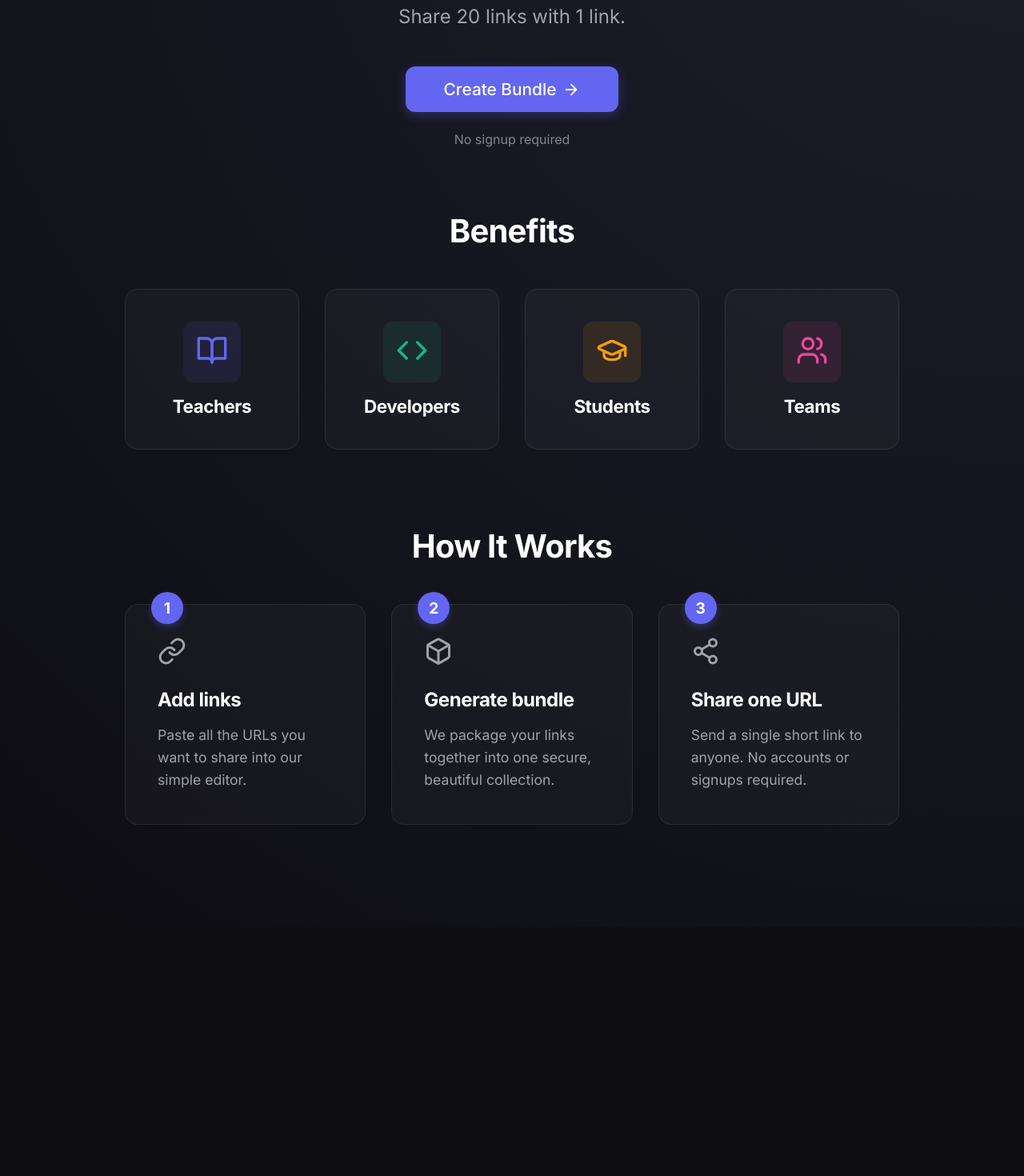
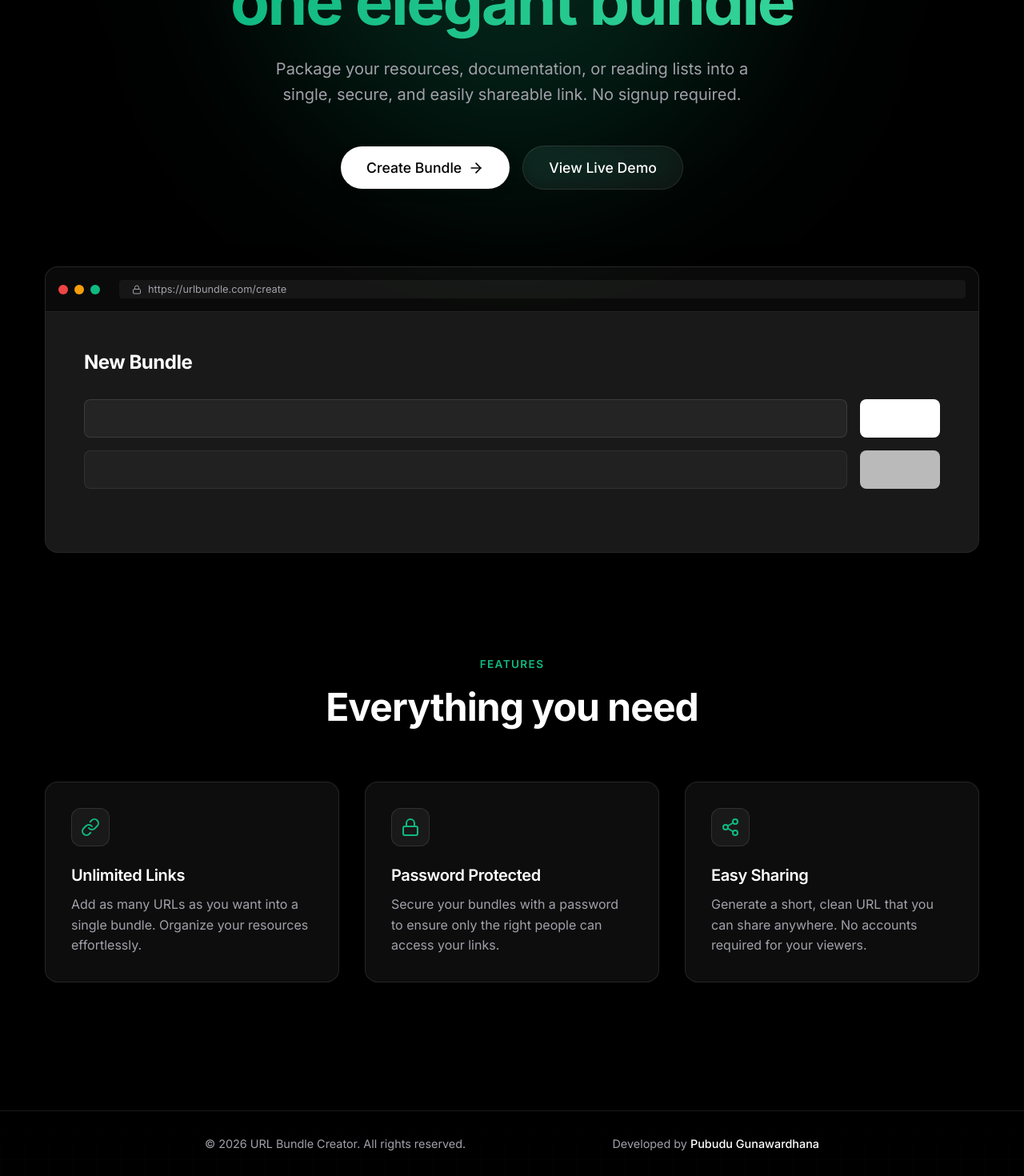
Before and after one commit to Pubudugunawardhana/URL-Bundle-Creator, a Next.js app in the folder frontend/: page / in a window 1280 px wide. Shown: the part 354-1824 px from the top of the page at 80% size. Before the commit the page ends 1513 px from the top, so only its background shows below. Built offline with nearby package versions, Linux system fonts and the light colour scheme; no server answers.

Commit message:
feat: implement core frontend structure including layout, authentication page, and landing dashboard

```diff
--- a/frontend/app/globals.css
+++ b/frontend/app/globals.css
@@ -1,45 +1,45 @@
 @import url('https://fonts.googleapis.com/css2?family=Inter:wght@300;400;500;600;700&display=swap');
 
 :root {
-  --bg-color: #0d0d12;
-  --bg-gradient: radial-gradient(circle at top right, #1f1f2e 0%, #0d0d12 100%);
-  --card-bg: rgba(255, 255, 255, 0.03);
-  --card-border: rgba(255, 255, 255, 0.08);
+  --bg-color: #000000;
+  --bg-gradient: none;
+  --card-bg: rgba(255, 255, 255, 0.05);
+  --card-border: rgba(255, 255, 255, 0.1);
   --text-primary: #ffffff;
   --text-secondary: #a1a1aa;
-  --accent-color: #6366f1;
-  --accent-hover: #4f46e5;
-  --accent-glow: rgba(99, 102, 241, 0.3);
+  --accent-color: #10b981;
+  --accent-hover: #059669;
+  --accent-glow: rgba(16, 185, 129, 0.2);
   --danger-color: #ef4444;
   --success-color: #10b981;
-  --text-gradient: linear-gradient(to right, #ffffff, #a1a1aa);
+  --text-gradient: linear-gradient(to right, #10b981, #34d399);
 
   /* UI elements */
-  --input-bg: rgba(0, 0, 0, 0.2);
-  --input-bg-dark: rgba(0, 0, 0, 0.4);
+  --input-bg: rgba(255, 255, 255, 0.05);
+  --input-bg-dark: rgba(255, 255, 255, 0.08);
   --hover-bg: rgba(255, 255, 255, 0.05);
   --glass-shadow: 0 8px 32px 0 rgba(0, 0, 0, 0.3);
 }
 
 :root[data-theme='light'] {
-  --bg-color: #f8fafc;
-  --bg-gradient: radial-gradient(circle at top right, #f1f5f9 0%, #e2e8f0 100%);
-  --card-bg: rgba(255, 255, 255, 0.6);
+  --bg-color: #ffffff;
+  --bg-gradient: none;
+  --card-bg: rgba(0, 0, 0, 0.02);
   --card-border: rgba(0, 0, 0, 0.08);
-  --text-primary: #0f172a;
-  --text-secondary: #475569;
-  --accent-color: #4f46e5;
-  --accent-hover: #4338ca;
-  --accent-glow: rgba(79, 70, 229, 0.2);
+  --text-primary: #18181b;
+  --text-secondary: #71717a;
+  --accent-color: #10b981;
+  --accent-hover: #059669;
+  --accent-glow: rgba(16, 185, 129, 0.15);
   --danger-color: #dc2626;
   --success-color: #059669;
-  --text-gradient: linear-gradient(to right, #1e293b, #64748b);
+  --text-gradient: linear-gradient(to right, #059669, #34d399);
 
   /* UI elements */
   --input-bg: rgba(0, 0, 0, 0.03);
   --input-bg-dark: rgba(0, 0, 0, 0.05);
   --hover-bg: rgba(0, 0, 0, 0.05);
-  --glass-shadow: 0 8px 32px 0 rgba(31, 38, 135, 0.07);
+  --glass-shadow: 0 8px 32px 0 rgba(0, 0, 0, 0.05);
 }
 
 * {
@@ -119,15 +119,26 @@ input:focus, textarea:focus {
 }
 
 .btn-primary {
-  background: var(--accent-color);
-  color: white;
-  box-shadow: 0 4px 14px 0 var(--accent-glow);
+  background: var(--text-primary);
+  color: var(--bg-color);
+  box-shadow: 0 4px 14px 0 rgba(0,0,0,0.1);
 }
 
 .btn-primary:hover {
-  background: var(--accent-hover);
-  transform: translateY(-1px);
+  transform: translateY(-2px) scale(1.02);
   box-shadow: 0 6px 20px 0 var(--accent-glow);
+}
+
+.btn-secondary {
+  background: var(--card-bg);
+  border: 1px solid var(--card-border);
+  color: var(--text-primary);
+  backdrop-filter: blur(12px);
+  -webkit-backdrop-filter: blur(12px);
+}
+
+.btn-secondary:hover {
+  background: var(--hover-bg);
 }
 
 .btn-primary:active {
--- a/frontend/app/layout.js
+++ b/frontend/app/layout.js
@@ -1,6 +1,8 @@
 import './globals.css';
+import Script from 'next/script';
 import ThemeToggle from '@/components/ThemeToggle';
 import Navbar from '@/components/Navbar';
+import Footer from '@/components/Footer';
 import { SessionProvider } from 'next-auth/react';
 
 export const metadata = {
@@ -12,27 +14,15 @@ export default function RootLayout({ children }) {
   return (
     <html lang="en" suppressHydrationWarning>
       <head>
-        {/* Inline script to prevent FOUC (Flash of Unstyled Content) on initial load */}
-        <script
-          dangerouslySetInnerHTML={{
-            __html: `
-              (function() {
-                try {
-                  var savedTheme = localStorage.getItem('theme');
-                  if (savedTheme) {
-                    document.documentElement.setAttribute('data-theme', savedTheme);
-                  }
-                } catch (e) {}
-              })();
-            `,
-          }}
-        />
       </head>
-      <body suppressHydrationWarning>
+      <body suppressHydrationWarning style={{ display: 'flex', flexDirection: 'column', minHeight: '100vh' }}>
         <SessionProvider>
           <Navbar />
           <ThemeToggle />
-          {children}
+          <div style={{ flex: 1, display: 'flex', flexDirection: 'column' }}>
+            {children}
+          </div>
+          <Footer />
         </SessionProvider>
       </body>
     </html>
--- a/frontend/app/login/page.js
+++ b/frontend/app/login/page.js
@@ -9,6 +9,7 @@ import { Lock, Mail, ArrowRight, Eye, EyeOff } from 'lucide-react';
 export default function LoginPage() {
   const [email, setEmail] = useState('');
   const [password, setPassword] = useState('');
+  const [showPassword, setShowPassword] = useState(false);
   const [error, setError] = useState('');
   const [loading, setLoading] = useState(false);
   const router = useRouter();
--- a/frontend/app/page.js
+++ b/frontend/app/page.js
@@ -2,7 +2,7 @@
 import { useState } from 'react';
 import BundleEditor from '@/components/BundleEditor';
 import ShareModal from '@/components/ShareModal';
-import { Layers, BookOpen, Code, GraduationCap, Users, Link as LinkIcon, Box, Share2, ArrowRight } from 'lucide-react';
+import { Layers, BookOpen, Code, GraduationCap, Users, Link as LinkIcon, Box, Share2, ArrowRight, Lock } from 'lucide-react';
 
 export default function Home() {
   const [createdBundle, setCreatedBundle] = useState(null);
@@ -23,92 +23,99 @@ export default function Home() {
       </main>
 
       {/* Landing Page View */}
-      <main style={{ padding: '4rem 1rem', maxWidth: '1000px', margin: '0 auto', textAlign: 'center', display: (!isEditing && !createdBundle) ? 'block' : 'none' }} className="animate-fade-in">
+      <main style={{ padding: '4rem 1rem', maxWidth: '1200px', margin: '0 auto', textAlign: 'center', display: (!isEditing && !createdBundle) ? 'block' : 'none', position: 'relative' }} className="animate-fade-in">
+
+        {/* Background ambient glow */}
+        <div style={{ position: 'absolute', top: '10%', left: '50%', transform: 'translate(-50%, -50%)', width: '600px', height: '600px', background: 'var(--accent-glow)', borderRadius: '50%', filter: 'blur(120px)', zIndex: -1, pointerEvents: 'none' }}></div>
+
         {/* Hero Section */}
-      <header style={{ marginBottom: '5rem' }}>
-        <div style={{ display: 'inline-flex', alignItems: 'center', justifyContent: 'center', background: 'var(--accent-glow)', padding: '1.2rem', borderRadius: '50%', marginBottom: '1.5rem', boxShadow: '0 0 30px var(--accent-glow)' }}>
-          <Layers size={48} color="var(--accent-color)" />
+        <header style={{ marginBottom: '6rem', position: 'relative', zIndex: 1 }}>
+          <div style={{ display: 'inline-flex', alignItems: 'center', gap: '0.5rem', background: 'var(--card-bg)', border: '1px solid var(--card-border)', padding: '0.5rem 1rem', borderRadius: '9999px', marginBottom: '2rem', fontSize: '0.9rem', color: 'var(--text-secondary)' }}>
+            <span style={{ display: 'inline-block', width: '8px', height: '8px', borderRadius: '50%', background: 'var(--accent-color)' }}></span>
+            Organize your links seamlessly
           </div>
-        <h1 style={{ fontSize: '4rem', marginBottom: '1rem', background: 'var(--text-gradient)', WebkitBackgroundClip: 'text', WebkitTextFillColor: 'transparent', lineHeight: 1.2 }}>
-          URL Bundle Creator
+          <h1 style={{ fontSize: 'clamp(3rem, 8vw, 5rem)', marginBottom: '1.5rem', fontWeight: 800, lineHeight: 1.1, letterSpacing: '-0.03em' }}>
+            Share multiple URLs with <br/>
+            <span style={{ background: 'var(--text-gradient)', WebkitBackgroundClip: 'text', WebkitTextFillColor: 'transparent' }}>one elegant bundle</span>
           </h1>
-        <p style={{ color: 'var(--text-secondary)', fontSize: '1.5rem', marginBottom: '3rem', maxWidth: '600px', margin: '0 auto 3rem auto' }}>
-          Share 20 links with 1 link.
+          <p style={{ color: 'var(--text-secondary)', fontSize: '1.25rem', marginBottom: '3rem', maxWidth: '600px', margin: '0 auto 3rem auto', lineHeight: 1.6 }}>
+            Package your resources, documentation, or reading lists into a single, secure, and easily shareable link. No signup required.
           </p>
 
+          <div style={{ display: 'flex', gap: '1rem', justifyContent: 'center', alignItems: 'center', flexWrap: 'wrap' }}>
             <button
               className="btn btn-primary"
               onClick={() => setIsEditing(true)}
-          style={{ fontSize: '1.3rem', padding: '1rem 3rem', borderRadius: '12px' }}
+              style={{ fontSize: '1.1rem', padding: '1rem 2rem', borderRadius: '9999px' }}
             >
-          Create Bundle <ArrowRight size={22} />
+              Create Bundle <ArrowRight size={20} />
             </button>
-
-        <p style={{ color: 'var(--text-secondary)', fontSize: '1rem', marginTop: '1.5rem', opacity: 0.8 }}>
-          No signup required
-        </p>
+            <button
+              className="btn btn-secondary"
+              onClick={() => setIsEditing(true)}
+              style={{ fontSize: '1.1rem', padding: '1rem 2rem', borderRadius: '9999px' }}
+            >
+              View Live Demo
+            </button>
+          </div>
         </header>
 
-      {/* Benefits Section */}
-      <section style={{ marginBottom: '6rem' }}>
-        <h2 style={{ fontSize: '2.5rem', marginBottom: '3rem', color: 'var(--text-primary)' }}>Benefits</h2>
-        <div style={{ display: 'grid', gridTemplateColumns: 'repeat(auto-fit, minmax(200px, 1fr))', gap: '2rem' }}>
-
-          <div className="glass hover-lift" style={{ padding: '2.5rem 1.5rem', display: 'flex', flexDirection: 'column', alignItems: 'center', gap: '1rem', transition: 'transform 0.2s ease, box-shadow 0.2s ease' }}>
-            <div style={{ padding: '1rem', background: 'rgba(99, 102, 241, 0.1)', borderRadius: '12px', color: 'var(--accent-color)' }}>
-              <BookOpen size={40} />
+        {/* Mockup Dashboard Section */}
+        <section style={{ marginBottom: '8rem', position: 'relative', zIndex: 1 }}>
+          <div className="glass" style={{ padding: '0', borderRadius: '16px', overflow: 'hidden', boxShadow: '0 20px 40px rgba(0,0,0,0.4)', border: '1px solid var(--card-border)' }}>
+            {/* Browser Header */}
+            <div style={{ padding: '1rem', background: 'rgba(0,0,0,0.2)', display: 'flex', alignItems: 'center', gap: '0.5rem', borderBottom: '1px solid var(--card-border)' }}>
+              <div style={{ width: '12px', height: '12px', borderRadius: '50%', background: '#ef4444' }}></div>
+              <div style={{ width: '12px', height: '12px', borderRadius: '50%', background: '#f59e0b' }}></div>
+              <div style={{ width: '12px', height: '12px', borderRadius: '50%', background: '#10b981' }}></div>
+              <div style={{ marginLeft: '1rem', background: 'var(--input-bg)', padding: '0.25rem 1rem', borderRadius: '4px', fontSize: '0.8rem', color: 'var(--text-secondary)', flex: 1, textAlign: 'left', display: 'flex', alignItems: 'center', gap: '0.5rem' }}>
+                <Lock size={12} /> https://urlbundle.com/create
               </div>
-            <h3 style={{ fontSize: '1.4rem' }}>Teachers</h3>
             </div>
-
-          <div className="glass hover-lift" style={{ padding: '2.5rem 1.5rem', display: 'flex', flexDirection: 'column', alignItems: 'center', gap: '1rem', transition: 'transform 0.2s ease, box-shadow 0.2s ease' }}>
-            <div style={{ padding: '1rem', background: 'rgba(16, 185, 129, 0.1)', borderRadius: '12px', color: 'var(--success-color)' }}>
-              <Code size={40} />
+            {/* Mockup Content */}
+            <div style={{ padding: '3rem', background: 'var(--card-bg)', textAlign: 'left', minHeight: '300px' }}>
+              <h3 style={{ fontSize: '1.5rem', marginBottom: '2rem' }}>New Bundle</h3>
+              <div style={{ display: 'flex', gap: '1rem', marginBottom: '1rem' }}>
+                <div style={{ flex: 1, height: '48px', background: 'var(--input-bg)', borderRadius: '8px', border: '1px solid var(--card-border)' }}></div>
+                <div style={{ width: '100px', height: '48px', background: 'var(--text-primary)', borderRadius: '8px' }}></div>
               </div>
-            <h3 style={{ fontSize: '1.4rem' }}>Developers</h3>
+              <div style={{ display: 'flex', gap: '1rem', marginBottom: '1rem', opacity: 0.7 }}>
+                <div style={{ flex: 1, height: '48px', background: 'var(--input-bg)', borderRadius: '8px', border: '1px solid var(--card-border)' }}></div>
+                <div style={{ width: '100px', height: '48px', background: 'var(--text-primary)', borderRadius: '8px' }}></div>
               </div>
-
-          <div className="glass hover-lift" style={{ padding: '2.5rem 1.5rem', display: 'flex', flexDirection: 'column', alignItems: 'center', gap: '1rem', transition: 'transform 0.2s ease, box-shadow 0.2s ease' }}>
-            <div style={{ padding: '1rem', background: 'rgba(245, 158, 11, 0.1)', borderRadius: '12px', color: '#f59e0b' }}>
-              <GraduationCap size={40} />
             </div>
-            <h3 style={{ fontSize: '1.4rem' }}>Students</h3>
-          </div>
-
-          <div className="glass hover-lift" style={{ padding: '2.5rem 1.5rem', display: 'flex', flexDirection: 'column', alignItems: 'center', gap: '1rem', transition: 'transform 0.2s ease, box-shadow 0.2s ease' }}>
-            <div style={{ padding: '1rem', background: 'rgba(236, 72, 153, 0.1)', borderRadius: '12px', color: '#ec4899' }}>
-              <Users size={40} />
-            </div>
-            <h3 style={{ fontSize: '1.4rem' }}>Teams</h3>
-          </div>
-
           </div>
         </section>
 
-      {/* How It Works Section */}
-      <section style={{ marginBottom: '4rem' }}>
-        <h2 style={{ fontSize: '2.5rem', marginBottom: '3rem', color: 'var(--text-primary)' }}>How It Works</h2>
-        <div style={{ display: 'grid', gridTemplateColumns: 'repeat(auto-fit, minmax(280px, 1fr))', gap: '2rem' }}>
+        {/* Features Section */}
+        <section style={{ marginBottom: '6rem', position: 'relative', zIndex: 1 }}>
+          <div style={{ display: 'inline-block', marginBottom: '1rem', color: 'var(--accent-color)', fontWeight: 600, letterSpacing: '0.1em', textTransform: 'uppercase', fontSize: '0.85rem' }}>Features</div>
+          <h2 style={{ fontSize: '3rem', marginBottom: '4rem', color: 'var(--text-primary)', fontWeight: 700 }}>Everything you need</h2>
 
-          <div style={{ position: 'relative', padding: '2.5rem', textAlign: 'left' }} className="glass hover-lift">
-            <div style={{ position: 'absolute', top: '-1rem', left: '2rem', background: 'var(--accent-color)', color: 'white', width: '2.5rem', height: '2.5rem', borderRadius: '50%', display: 'flex', alignItems: 'center', justifyContent: 'center', fontWeight: 'bold', fontSize: '1.2rem', boxShadow: '0 4px 10px var(--accent-glow)' }}>1</div>
-            <LinkIcon size={36} color="var(--text-secondary)" style={{ marginBottom: '1.5rem' }} />
-            <h3 style={{ fontSize: '1.5rem', marginBottom: '1rem' }}>Add links</h3>
-            <p style={{ color: 'var(--text-secondary)', fontSize: '1.1rem', lineHeight: 1.6 }}>Paste all the URLs you want to share into our simple editor.</p>
+          <div className="features-grid">
+
+            <div className="glass hover-lift" style={{ padding: '2rem', borderRadius: '16px', transition: 'all 0.3s ease' }}>
+              <div style={{ width: '48px', height: '48px', borderRadius: '12px', background: 'var(--card-bg)', border: '1px solid var(--card-border)', display: 'flex', alignItems: 'center', justifyContent: 'center', color: 'var(--accent-color)', marginBottom: '1.5rem' }}>
+                <LinkIcon size={24} />
+              </div>
+              <h3 style={{ fontSize: '1.25rem', marginBottom: '0.75rem', fontWeight: 600 }}>Unlimited Links</h3>
+              <p style={{ color: 'var(--text-secondary)', fontSize: '1rem', lineHeight: 1.6 }}>Add as many URLs as you want into a single bundle. Organize your resources effortlessly.</p>
             </div>
 
-          <div style={{ position: 'relative', padding: '2.5rem', textAlign: 'left' }} className="glass hover-lift">
-            <div style={{ position: 'absolute', top: '-1rem', left: '2rem', background: 'var(--accent-color)', color: 'white', width: '2.5rem', height: '2.5rem', borderRadius: '50%', display: 'flex', alignItems: 'center', justifyContent: 'center', fontWeight: 'bold', fontSize: '1.2rem', boxShadow: '0 4px 10px var(--accent-glow)' }}>2</div>
-            <Box size={36} color="var(--text-secondary)" style={{ marginBottom: '1.5rem' }} />
-            <h3 style={{ fontSize: '1.5rem', marginBottom: '1rem' }}>Generate bundle</h3>
-            <p style={{ color: 'var(--text-secondary)', fontSize: '1.1rem', lineHeight: 1.6 }}>We package your links together into one secure, beautiful collection.</p>
+            <div className="glass hover-lift" style={{ padding: '2rem', borderRadius: '16px', transition: 'all 0.3s ease' }}>
+              <div style={{ width: '48px', height: '48px', borderRadius: '12px', background: 'var(--card-bg)', border: '1px solid var(--card-border)', display: 'flex', alignItems: 'center', justifyContent: 'center', color: 'var(--accent-color)', marginBottom: '1.5rem' }}>
+                <Lock size={24} />
+              </div>
+              <h3 style={{ fontSize: '1.25rem', marginBottom: '0.75rem', fontWeight: 600 }}>Password Protected</h3>
+              <p style={{ color: 'var(--text-secondary)', fontSize: '1rem', lineHeight: 1.6 }}>Secure your bundles with a password to ensure only the right people can access your links.</p>
             </div>
 
-          <div style={{ position: 'relative', padding: '2.5rem', textAlign: 'left' }} className="glass hover-lift">
-            <div style={{ position: 'absolute', top: '-1rem', left: '2rem', background: 'var(--accent-color)', color: 'white', width: '2.5rem', height: '2.5rem', borderRadius: '50%', display: 'flex', alignItems: 'center', justifyContent: 'center', fontWeight: 'bold', fontSize: '1.2rem', boxShadow: '0 4px 10px var(--accent-glow)' }}>3</div>
-            <Share2 size={36} color="var(--text-secondary)" style={{ marginBottom: '1.5rem' }} />
-            <h3 style={{ fontSize: '1.5rem', marginBottom: '1rem' }}>Share one URL</h3>
-            <p style={{ color: 'var(--text-secondary)', fontSize: '1.1rem', lineHeight: 1.6 }}>Send a single short link to anyone. No accounts or signups required.</p>
+            <div className="glass hover-lift" style={{ padding: '2rem', borderRadius: '16px', transition: 'all 0.3s ease' }}>
+              <div style={{ width: '48px', height: '48px', borderRadius: '12px', background: 'var(--card-bg)', border: '1px solid var(--card-border)', display: 'flex', alignItems: 'center', justifyContent: 'center', color: 'var(--accent-color)', marginBottom: '1.5rem' }}>
+                <Share2 size={24} />
+              </div>
+              <h3 style={{ fontSize: '1.25rem', marginBottom: '0.75rem', fontWeight: 600 }}>Easy Sharing</h3>
+              <p style={{ color: 'var(--text-secondary)', fontSize: '1rem', lineHeight: 1.6 }}>Generate a short, clean URL that you can share anywhere. No accounts required for your viewers.</p>
             </div>
 
           </div>
@@ -117,8 +124,19 @@ export default function Home() {
         <style dangerouslySetInnerHTML={{__html: `
           .hover-lift:hover {
             transform: translateY(-5px);
-          box-shadow: var(--glass-shadow);
-          border-color: var(--accent-glow);
+            box-shadow: 0 10px 40px -10px var(--accent-glow);
+            border-color: var(--card-border);
+          }
+          .features-grid {
+            display: grid;
+            grid-template-columns: repeat(3, 1fr);
+            gap: 2rem;
+            text-align: left;
+          }
+          @media (max-width: 768px) {
+            .features-grid {
+              grid-template-columns: 1fr;
+            }
           }
         `}} />
       </main>
--- /dev/null
+++ b/frontend/components/Footer.js
@@ -0,0 +1,41 @@
+export default function Footer() {
+  return (
+    <footer style={{
+      borderTop: '1px solid var(--card-border)',
+      marginTop: 'auto',
+      position: 'relative',
+      overflow: 'hidden'
+    }}>
+      {/* Grid Pattern */}
+      <div style={{
+        position: 'absolute',
+        top: 0,
+        left: 0,
+        right: 0,
+        bottom: 0,
+        backgroundImage: 'linear-gradient(var(--card-border) 1px, transparent 1px), linear-gradient(90deg, var(--card-border) 1px, transparent 1px)',
+        backgroundSize: '30px 30px',
+        opacity: 0.15,
+        zIndex: -1,
+        maskImage: 'linear-gradient(to bottom, transparent, black)',
+        WebkitMaskImage: 'linear-gradient(to bottom, transparent, black)'
+      }}></div>
+
+      <div className="container" style={{
+        display: 'flex',
+        justifyContent: 'space-between',
+        alignItems: 'center',
+        flexWrap: 'wrap',
+        gap: '1rem',
+        padding: '2rem 1rem'
+      }}>
+        <div style={{ color: 'var(--text-secondary)', fontSize: '0.9rem' }}>
+          &copy; 2026 URL Bundle Creator. All rights reserved.
+        </div>
+        <div style={{ color: 'var(--text-secondary)', fontSize: '0.9rem' }}>
+          Developed by <span style={{ color: 'var(--text-primary)', fontWeight: 500 }}>Pubudu Gunawardhana</span>
+        </div>
+      </div>
+    </footer>
+  );
+}
```
Also changed, not shown: frontend/public/theme.js (added, +8 -0 lines). Lines whose indentation alone changed are shown as unchanged.
